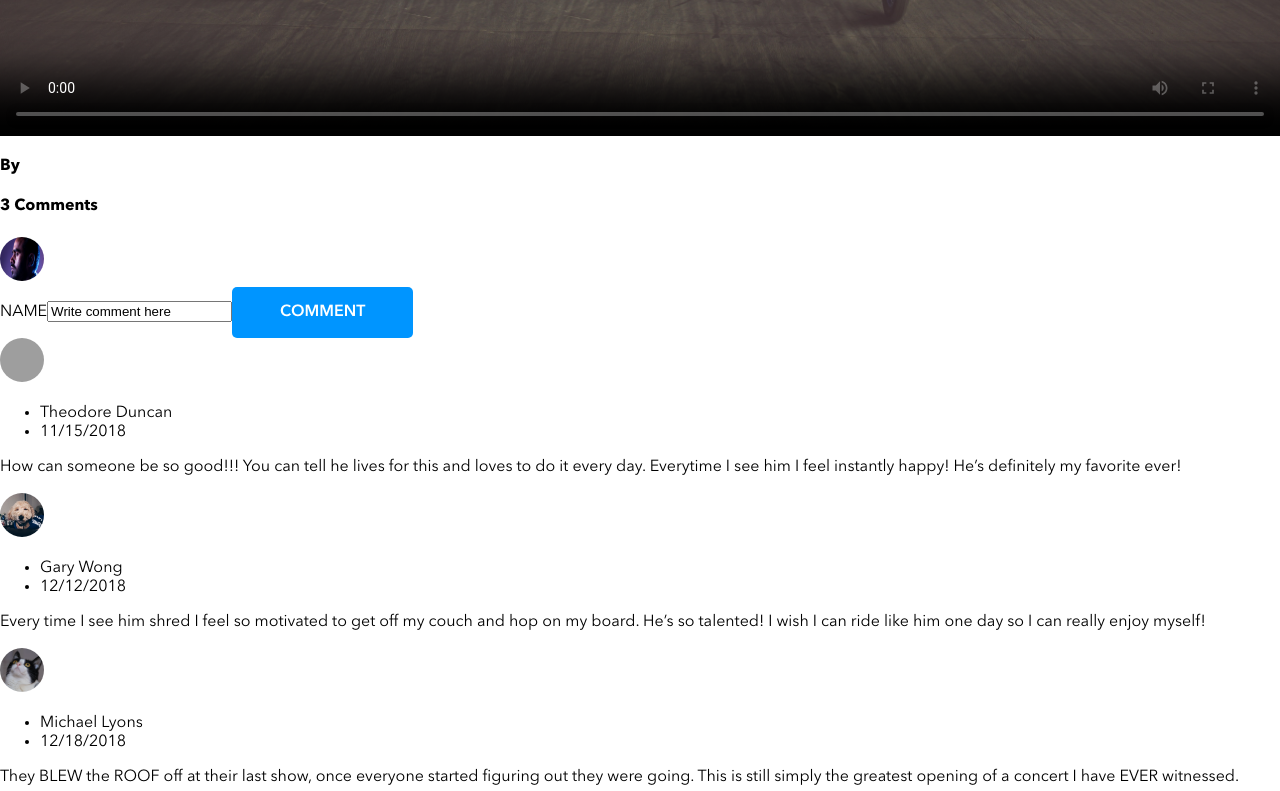
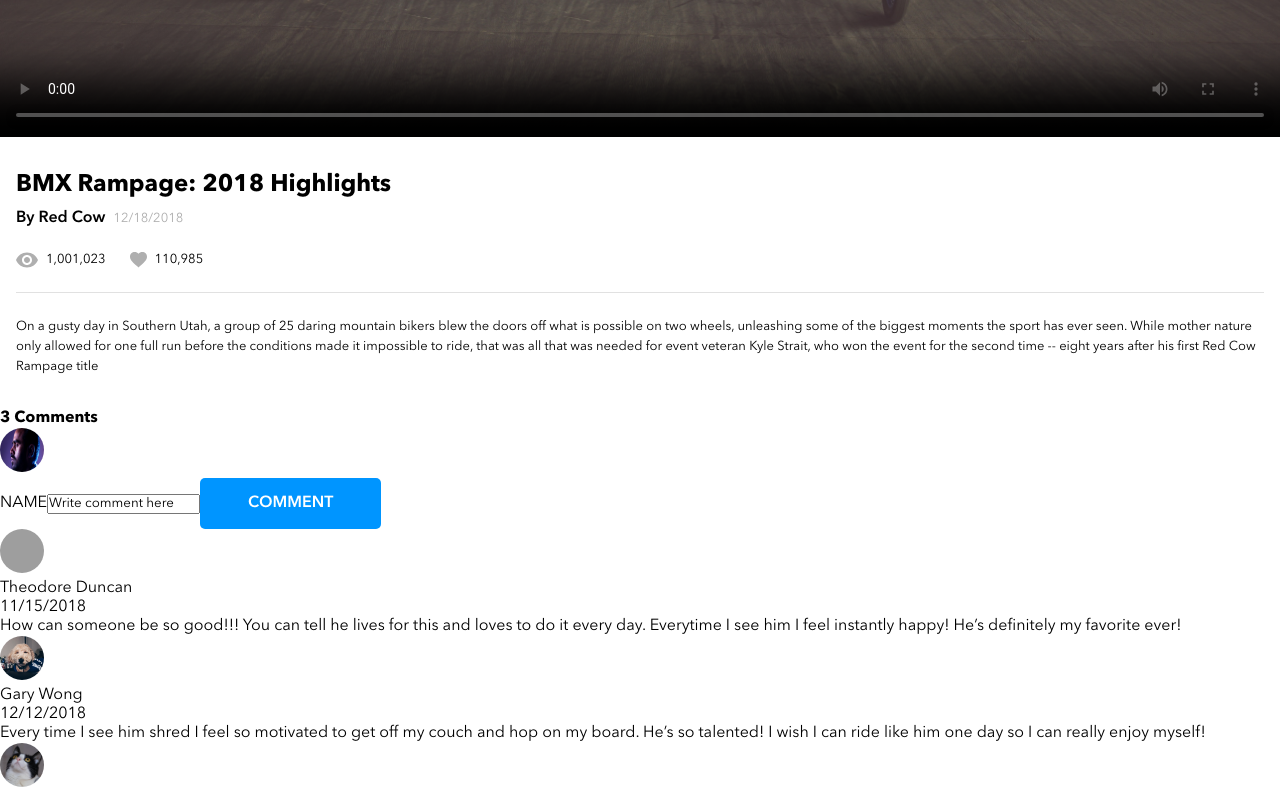
Before and after one commit to nixnori/nikki-noriega-brainflix, a React (Create React App) app in the folder sprint-1/: page / in a window 1280 px wide. Shown: the part 976-1767 px from the top of the page. Built offline with nearby package versions, Linux system fonts and the light colour scheme; grey boxes are pictures that could not be loaded.

Commit message:
Style description

```diff
--- a/sprint-1/src/Components/Button/Button.js
+++ b/sprint-1/src/Components/Button/Button.js
@@ -3,7 +3,7 @@ import './Button.scss';
 
 const Button = props => {
     return (
-        <button>
+        <button className={props.className}>
             {props.text}
         </button>
     )
--- a/sprint-1/src/Components/Header/Header.js
+++ b/sprint-1/src/Components/Header/Header.js
@@ -1,7 +1,8 @@
 import React from 'react';
 import logo from '../../assets/Logo/Logo-brainflix.svg';
-import Button from '../Button/Button'
+import Button from '../Button/Button';
 import './Header.scss';
+import ProfilePic from '../ProfilePic/ProfilePic';
 
 const Header = () => {
     return (
@@ -10,7 +11,7 @@ const Header = () => {
             <input className="header__search" type="text" placeholder="Search"/>
             <div className="header__item">
                 <Button className="header__button" text='UPLOAD'/>
-                <div className="header__profile"></div>
+                <ProfilePic className="header__profile" />
             </div>
         </header>
     )
--- a/sprint-1/src/Components/Header/Header.scss
+++ b/sprint-1/src/Components/Header/Header.scss
@@ -25,16 +25,10 @@
     }
 
     &__button {
-        width: 80%;
-        margin-top: 2rem;
+        width: 78%;
     }
 
     &__profile {
-        background-image: url(../../assets/Images/Mohan-muruge.jpg);
-        background-position: left;
-        background-size: cover;
-        width: 3rem;
-        height: 3rem;
-        border-radius: 100%;
+        border: solid 1px black;
     }
 }
--- a/sprint-1/src/Components/Main/Description/Description.js
+++ b/sprint-1/src/Components/Main/Description/Description.js
@@ -1,13 +1,24 @@
 import React from 'react';
+import views from '../../../assets/Icons/SVG/Icon-views.svg';
+import likes from '../../../assets/Icons/SVG/Icon-likes.svg';
+import './Description.scss';
 
 const Description = props => {
     return (
         <div className="description">
-            <h2 className="description__title">{props.video.title}</h2>
-            <h4 className="description__channel">By {props.video.channel}</h4>
-            <p><span className="description__date"></span>{props.video.date}</p>
-            <p className="description__views">{props.video.views}</p>
-            <p className="description__likes">{props.video.likes}</p>
+            <div className="description__container">
+                <h2 className="description__title">{props.video.title}</h2>
+                <div className="description__item">
+                    <h4 className="description__channel">By {props.video.channel}</h4>
+                    <p className="description__date">{props.video.timestamp}</p>
+                </div>
+                <div className="description__item item-2">
+                    <img className="description__icon" src={views} />
+                    <p className="description__views numbers">{props.video.views}</p>
+                    <img className="description__icon" src={likes} />
+                    <p className="description__likes numbers">{props.video.likes}</p>
+                </div>
+            </div>
             <p className="description__text">{props.video.description}</p>
         </div>
     )
--- a/sprint-1/src/Components/Main/Description/Description.scss
+++ b/sprint-1/src/Components/Main/Description/Description.scss
@@ -0,0 +1,52 @@
+@import '../../../partials/variables';
+
+.description {
+    padding: 2rem 1rem;
+
+    &__title {
+        line-height: 2rem;
+        margin-bottom: 0.5rem;
+    }
+
+    &__item {
+        display: flex;
+        align-items: baseline;
+        margin-bottom: 1.5rem;
+    }
+
+    &__channel {
+        font-weight: 600;
+        margin-right: 0.5rem;
+    }
+
+    &__date {
+        color: $silver;
+        font-size: 0.8125rem;
+    }
+
+    &__views {
+        margin-right: 1.5rem;
+    }
+
+    &__icon {
+        margin-right: 0.5rem;
+    }
+
+    &__container {
+        border-bottom: solid 1px $mercury;
+        margin-bottom: 1.5rem;
+    }
+
+    &__text {
+        font-size: 0.8125rem;
+        line-height: 1.25rem;
+    }
+}
+
+.item-2 {
+    align-items: flex-start;
+}
+
+.numbers {
+    font-size: 0.8125rem;
+}
--- a/sprint-1/src/Components/Main/Video/VideoData.js
+++ b/sprint-1/src/Components/Main/Video/VideoData.js
@@ -1,7 +1,7 @@
 import vid0 from '../../../assets/Images/video-list-0.jpg';
 import comments from '../Comments/Comments'
 
-const videoData = [
+const videoData =
     {
     title: 'BMX Rampage: 2018 Highlights',
     description: 'On a gusty day in Southern Utah, a group of 25 daring mountain bikers blew the doors off what is possible on two wheels, unleashing some of the biggest moments the sport has ever seen. While mother nature only allowed for one full run before the conditions made it impossible to ride, that was all that was needed for event veteran Kyle Strait, who won the event for the second time -- eight years after his first Red Cow Rampage title',
@@ -13,6 +13,6 @@ const videoData = [
     video: '',
     timestamp: '12/18/2018',
     comments: comments
-}];
+};
 
 export default videoData;
--- /dev/null
+++ b/sprint-1/src/Components/ProfilePic/ProfilePic.js
@@ -0,0 +1,10 @@
+import React from 'react';
+import './ProfilePic.scss';
+
+const ProfilePic = props => {
+    return (
+        <div className="profilepic"></div>
+    )
+}
+
+export default ProfilePic;
--- /dev/null
+++ b/sprint-1/src/Components/ProfilePic/ProfilePic.scss
@@ -0,0 +1,8 @@
+.profilepic {
+    background-image: url(../../assets/Images/Mohan-muruge.jpg);
+    background-position: left;
+    background-size: cover;
+    width: 3rem;
+    height: 3rem;
+    border-radius: 100%;
+}
--- a/sprint-1/src/index.scss
+++ b/sprint-1/src/index.scss
@@ -1,6 +1,7 @@
-@import './partials/fonts';
+@import './partials/fonts', './partials/mixins', './partials/variables';
 
-body {
+
+body, * {
   margin: 0;
   padding: 0;
   box-sizing: border-box;
--- /dev/null
+++ b/sprint-1/src/partials/_mixins.scss
@@ -0,0 +1,11 @@
+@mixin tablet {
+    @media (min-width: $tablet) {
+        @content;
+    }
+};
+
+@mixin desktop {
+    @media (min-width: $desktop) {
+        @content;
+    }
+};
```
Also changed, not shown: sprint-1/src/Components/Button/Button.scss (line endings or trailing spaces).
